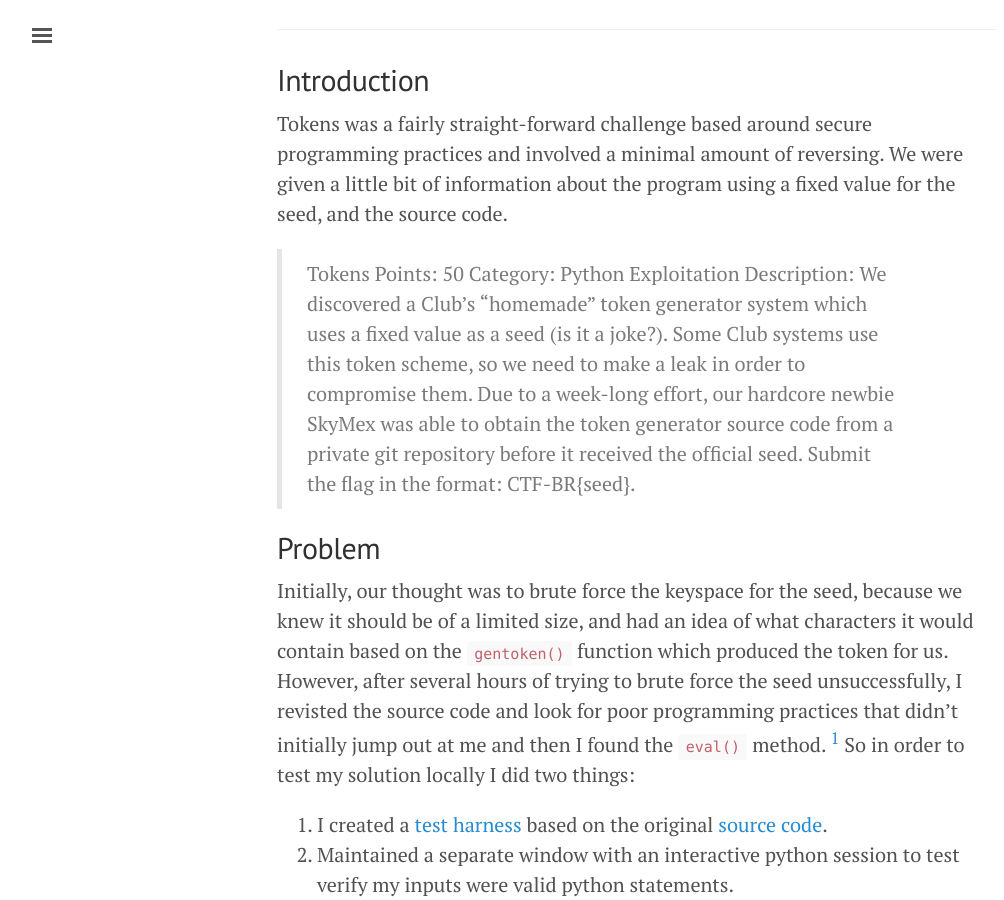
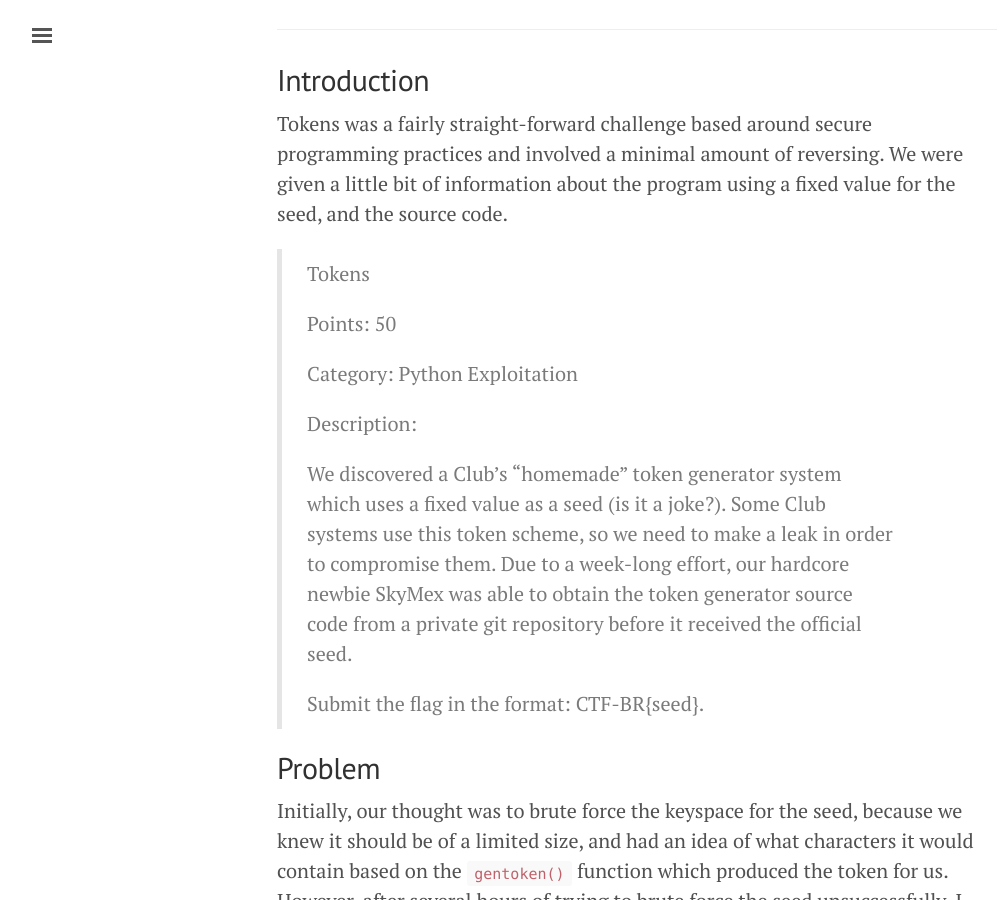
Before and after one commit to MCPA/MCPA.github.io, a Jekyll site: the page built from _posts/2016-pwn2win/2016-03-28-Tokens.md, in a window 1280 px wide and 900 px high, scrolled down 413 px. Shown: the whole window, without its empty margins (3-1007 px from the left). Built offline with Jekyll 4.4.1, drawn with Linux system fonts in a browser that asks for light colours.

```diff
--- a/_posts/2016-pwn2win/2016-03-28-Tokens.md
+++ b/_posts/2016-pwn2win/2016-03-28-Tokens.md
@@ -16,12 +16,12 @@ date: 2016-03-28 20:10
 
 Tokens was a fairly straight-forward challenge based around secure programming practices and involved a minimal amount of reversing. We were given a little bit of information about the program using a fixed value for the seed, and the source code.
 
-> Tokens
-> Points: 50
-> Category: Python Exploitation
-> Description:
->We discovered a Club’s “homemade” token generator system which uses a fixed value as a seed (is it a joke?). Some Club systems use this token scheme, so we need to make a leak in order to compromise them. Due to a week-long effort, our hardcore newbie SkyMex was able to obtain the token generator source code from a private git repository before it received the official seed.
->Submit the flag in the format: CTF-BR{seed}.
+> <p>Tokens</p>
+> <p>Points: 50</p>
+> <p>Category: Python Exploitation</p>
+> <p>Description:</p>
+><p>We discovered a Club’s “homemade” token generator system which uses a fixed value as a seed (is it a joke?). Some Club systems use this token scheme, so we need to make a leak in order to compromise them. Due to a week-long effort, our hardcore newbie SkyMex was able to obtain the token generator source code from a private git repository before it received the official seed.</p>
+><p>Submit the flag in the format: CTF-BR{seed}.</p>
 
 ## Problem
 
```
